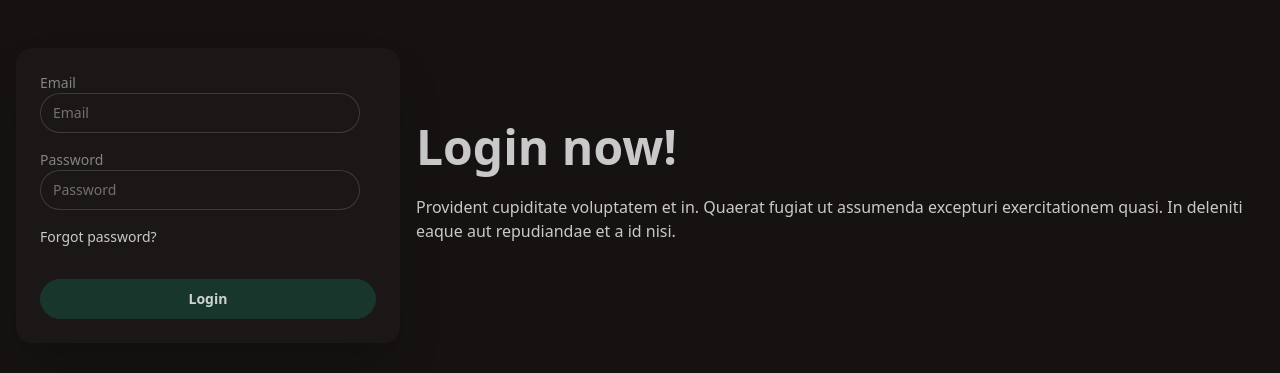
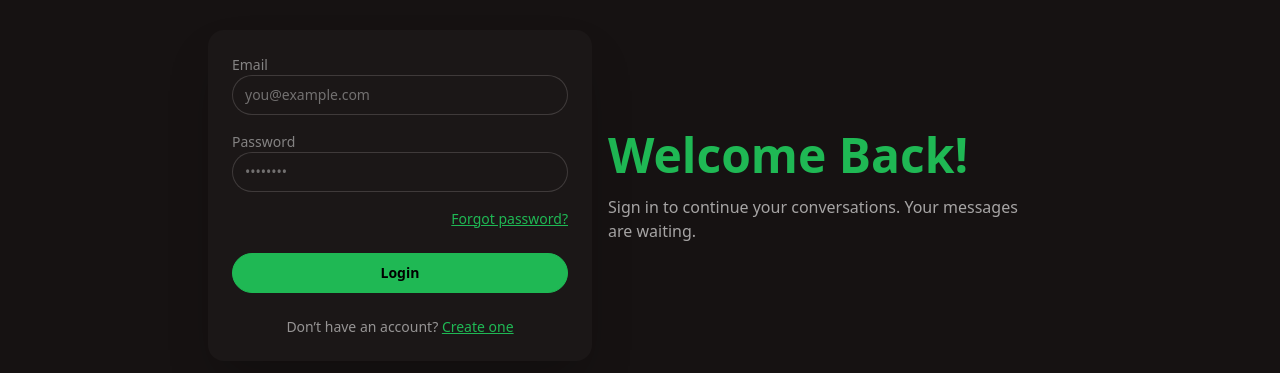
Before and after one commit to ankitjhagithub21/mernchatankit, a React (Vite) app in the folder frontend/: page /login in a window 1280 px wide. Shown: the part 205-578 px from the top of the page. Built offline with nearby package versions, Linux system fonts and the light colour scheme; no server answers.

Commit message:
design login page

```diff
--- a/frontend/src/pages/LoginPage.jsx
+++ b/frontend/src/pages/LoginPage.jsx
@@ -1,100 +1,181 @@
 import { useState } from "react";
-import { useNavigate } from "react-router-dom";
+import { useNavigate, Link } from "react-router-dom";
 import api from "../services/api";
 import toast from "react-hot-toast";
 import { useAuth } from "../context/AuthContext";
-
+import { motion } from "framer-motion";
 
 const LoginPage = () => {
-  const {setUser} = useAuth()
+  const { setUser } = useAuth();
   const [loading, setLoading] = useState(false);
-  const navigate = useNavigate()
-
+  const navigate = useNavigate();
 
   const handleSubmit = async (e) => {
     e.preventDefault();
-
     const form = e.currentTarget;
-
     const formData = new FormData(form);
-
     const formObject = Object.fromEntries(formData.entries());
 
     setLoading(true);
     try {
       const res = await api.post("/auth/login", formObject);
       setUser(res.data.user);
-      toast.success(res.data.message)
-      navigate("/")
+      toast.success(res.data.message);
+      navigate("/");
     } catch (error) {
-      console.log(error)
-      toast.error(error?.response?.data?.message || "Something went wrong.")
+      console.error(error);
+      toast.error(error?.response?.data?.message || "Something went wrong.");
     } finally {
       setLoading(false);
     }
   };
+
+  // Animation variants
+  const containerVariants = {
+    hidden: { opacity: 0 },
+    visible: {
+      opacity: 1,
+      transition: {
+        staggerChildren: 0.15,
+      },
+    },
+  };
+
+  const itemVariants = {
+    hidden: { y: 20, opacity: 0 },
+    visible: {
+      y: 0,
+      opacity: 1,
+      transition: { duration: 0.4, ease: "easeOut" },
+    },
+  };
+
   return (
     <div className="hero bg-base-200 min-h-screen">
-      <div className="hero-content flex-col lg:flex-row-reverse">
-        <div className="text-center lg:text-left">
-          <h1 className="text-5xl font-bold">Login now!</h1>
-          <p className="py-6">
-            Provident cupiditate voluptatem et in. Quaerat fugiat ut assumenda
-            excepturi exercitationem quasi. In deleniti eaque aut repudiandae et
-            a id nisi.
-          </p>
-        </div>
-        <div className="card bg-base-100 w-full max-w-sm shrink-0 shadow-2xl">
-          <div className="card-body">
+      <motion.div
+        className="hero-content flex-col lg:flex-row-reverse w-full max-w-4xl px-4"
+        initial="hidden"
+        animate="visible"
+        variants={containerVariants}
+      >
+        {/* Left Text Section */}
+        <motion.div
+          className="text-center lg:text-left mb-8 lg:mb-0 lg:mr-8"
+          variants={itemVariants}
+        >
+          <motion.h1
+            className="text-4xl md:text-5xl font-bold text-primary"
+            initial={{ scale: 0.9, opacity: 0 }}
+            animate={{ scale: 1, opacity: 1 }}
+            transition={{ delay: 0.2, type: "spring", stiffness: 120 }}
+          >
+            Welcome Back!
+          </motion.h1>
+          <motion.p
+            className="py-4 text-base-content/80 max-w-md mx-auto lg:mx-0"
+            initial={{ opacity: 0 }}
+            animate={{ opacity: 1 }}
+            transition={{ delay: 0.35 }}
+          >
+            Sign in to continue your conversations. Your messages are waiting.
+          </motion.p>
+        </motion.div>
 
+        {/* Login Form Card */}
+        <motion.div
+          className="card bg-base-100 w-full max-w-sm shrink-0 shadow-2xl overflow-hidden"
+          variants={itemVariants}
+          whileHover={{ y: -5 }}
+          transition={{ type: "spring", stiffness: 300 }}
+        >
+          <div className="card-body p-6">
             <form onSubmit={handleSubmit} className="flex flex-col gap-4">
-              <div>
+              {/* Email */}
+              <motion.div variants={itemVariants}>
                 <label className="label" htmlFor="email">
-                  Email
+                  <span className="label-text">Email</span>
                 </label>
                 <input
                   type="email"
-                  className="input"
-                  placeholder="Email"
+                  className="input input-bordered w-full"
+                  placeholder="you@example.com"
                   id="email"
                   name="email"
                   required
                 />
-              </div>
-              <div>
+              </motion.div>
+
+              {/* Password */}
+              <motion.div variants={itemVariants}>
                 <label className="label" htmlFor="password">
-                  Password
+                  <span className="label-text">Password</span>
                 </label>
                 <input
                   type="password"
-                  className="input"
-                  placeholder="Password"
+                  className="input input-bordered w-full"
+                  placeholder="••••••••"
                   id="password"
                   name="password"
                   required
                 />
-              </div>
-              <div>
-                <a className="link link-hover">Forgot password?</a>
-              </div>
-              <button
+              </motion.div>
+
+              {/* Forgot Password */}
+              <motion.div variants={itemVariants} className="text-right">
+                <a
+                  href="#"
+                  onClick={(e) => {
+                    e.preventDefault();
+                    toast("Password reset not implemented yet.", {
+                      icon: "⚠️",
+                    });
+                  }}
+                  className="text-sm link link-primary hover:underline"
+                >
+                  Forgot password?
+                </a>
+              </motion.div>
+
+              {/* Submit Button */}
+              <motion.button
                 type="submit"
                 disabled={loading}
-                className="btn btn-neutral mt-4"
+                className="btn btn-primary mt-2"
+                whileTap={{ scale: 0.98 }}
+                variants={itemVariants}
               >
                 {loading ? (
                   <>
-                    <span className="loading loading-spinner"></span>
-                    Please wait...
+                    <span className="loading loading-spinner loading-sm"></span>
+                    Signing in...
                   </>
                 ) : (
-                  <>Login</>
+                  "Login"
                 )}
-              </button>
+              </motion.button>
+
+              {/* Register Link */}
+              <motion.div
+                className="text-center pt-2"
+                variants={itemVariants}
+                initial={{ opacity: 0 }}
+                animate={{ opacity: 1 }}
+                transition={{ delay: 0.7 }}
+              >
+                <p className="text-sm text-base-content/70">
+                  Don’t have an account?{" "}
+                  <Link
+                    to="/register"
+                    className="link link-primary font-medium hover:underline"
+                  >
+                    Create one
+                  </Link>
+                </p>
+              </motion.div>
             </form>
           </div>
-        </div>
-      </div>
+        </motion.div>
+      </motion.div>
     </div>
   );
 };
```
